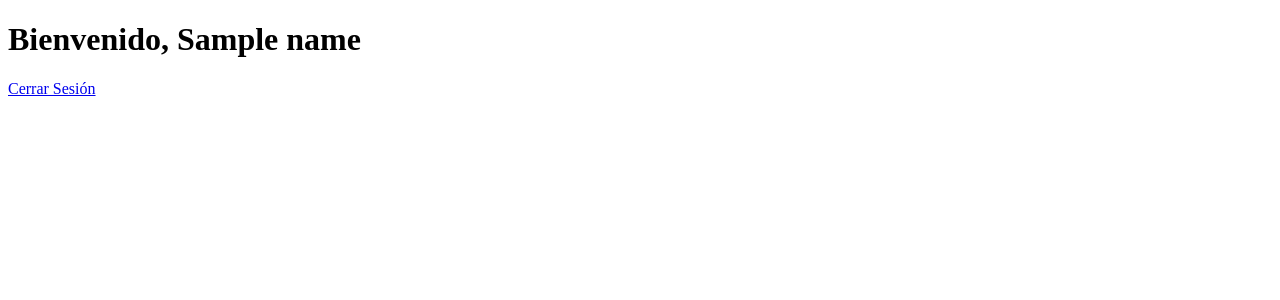
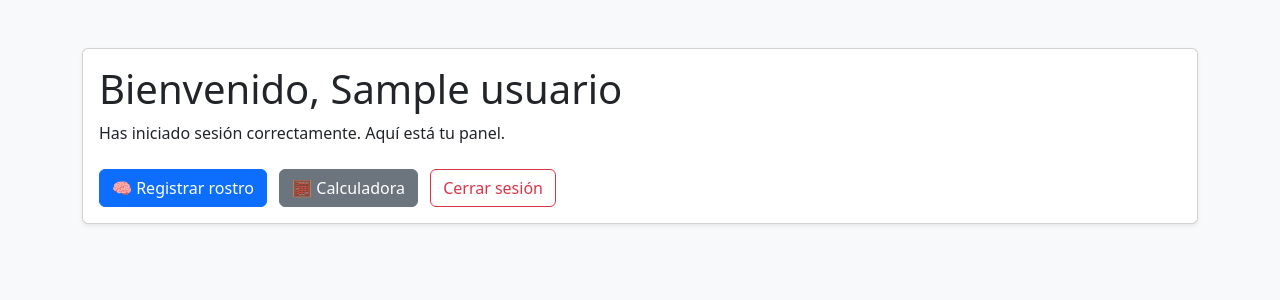
Before and after one commit to Andrescjmaster/Flask-usuarios, a Flask app: template templates/dashboard.html in a window 1280 px wide. Shown: the top 300 px of the page. Run offline with Flask 3, Linux system fonts and the light colour scheme; the template is opened without the code that fills it: most values are stand-ins (such as "Sample title", 1, 10 or a date in 2020); some libraries are stand-ins or nearby versions.

Commit message:
correcciones

```diff
--- a/templates/base.html
+++ b/templates/base.html
@@ -19,7 +19,9 @@
     <!-- NAVBAR -->
     <nav class="navbar navbar-expand-lg navbar-dark bg-dark shadow-sm">
         <div class="container-fluid">
-            <a class="navbar-brand fw-bold text-light" href="{{ url_for('home') }}">🏋️ Mi ADN</a>
+            <!-- 🔧 Corregido: el logo ahora apunta a 'dashboard' -->
+            <a class="navbar-brand fw-bold text-light" href="{{ url_for('dashboard') }}">🏋️ Mi ADN</a>
+
             <button class="navbar-toggler" type="button" data-bs-toggle="collapse" data-bs-target="#navbarNav">
                 <span class="navbar-toggler-icon"></span>
             </button>
--- a/templates/dashboard.html
+++ b/templates/dashboard.html
@@ -1,12 +1,28 @@
 <!DOCTYPE html>
-<HTML lang="es">
+<html lang="es">
 <head>
     <meta charset="UTF-8">
     <meta name="viewport" content="width=device-width, initial-scale=1.0">
     <title>Panel de Usuario</title>
+    <link rel="stylesheet" href="https://cdn.jsdelivr.net/npm/bootstrap@5.3.0/dist/css/bootstrap.min.css">
 </head>
-<body>
-    <h1>Bienvenido, {{ name }} </h1>
-    <a href="{{ url_for('logout') }}">Cerrar Sesión</a>
+<body class="bg-light">
+    <div class="container py-5">
+        <div class="card shadow-sm">
+            <div class="card-body">
+                <h1 class="card-title">Bienvenido, {{ usuario }} </h1>
+                <p class="card-text">Has iniciado sesión correctamente. Aquí está tu panel.</p>
+
+                <div class="mt-4">
+                    <a class="btn btn-primary me-2" href="{{ url_for('registro_rostro') }}">🧠 Registrar rostro</a>
+                    <a class="btn btn-secondary me-2" href="{{ url_for('calculadora') }}">🧮 Calculadora</a>
+                    <a class="btn btn-outline-danger" href="{{ url_for('logout') }}">Cerrar sesión</a>
+                </div>
+            </div>
+        </div>
+    </div>
+
+    <!-- bootstrap bundle -->
+    <script src="https://cdn.jsdelivr.net/npm/bootstrap@5.3.0/dist/js/bootstrap.bundle.min.js"></script>
 </body>
 </html>
```
